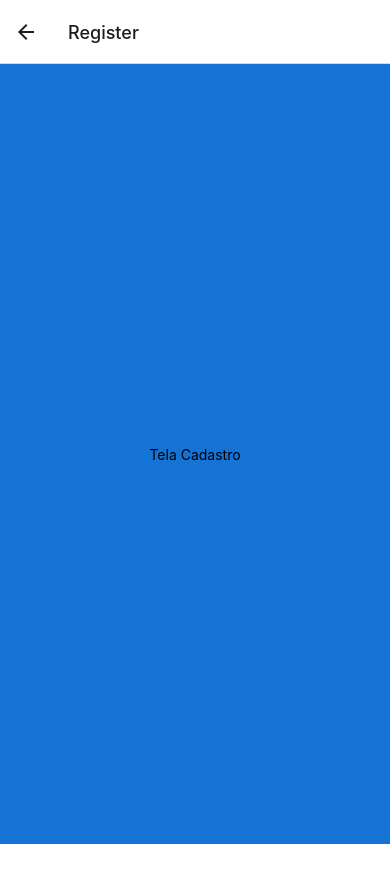
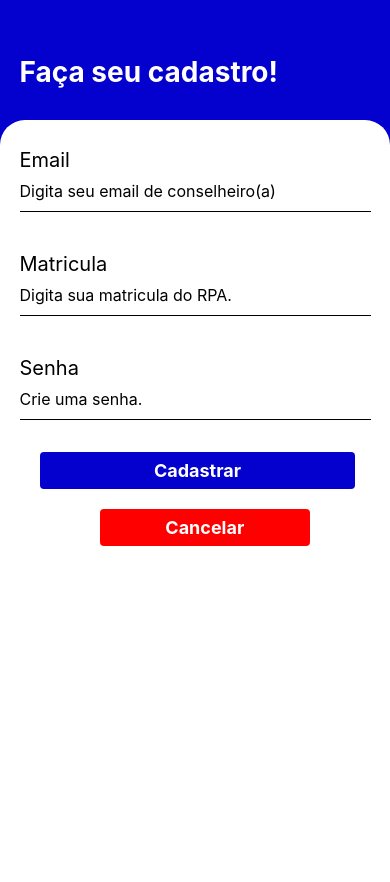
Before and after one commit to Evely-27/ProjetoEscola-OFICIAL, a React Native app in the folder app_mais_escola/: screen /Register in a window 390 px wide. Shown: the top 882 px of the page. Before the commit the page ends 844 px from the top, so only its background shows below. Built offline with nearby package versions, Linux system fonts and the light colour scheme.

Commit message:
componente  lista de escola

```diff
--- /dev/null
+++ b/app_mais_escola/src/components/PostSchools.tsx
@@ -0,0 +1,51 @@
+import { StyleSheet, Text, TouchableOpacity, View } from "react-native";
+import ClassEscolas from "../class/ClassEscolas";
+
+
+export default function PostSchools(props: { postSc: ClassEscolas }) {
+    return (
+        <View style={styles.container}>
+
+
+            <View style={styles.contflat}>
+
+
+                <TouchableOpacity style={styles.bot}>
+                    <Text>{props.postSc.nomeEscola}</Text>
+                    <Text>{props.postSc.rpa}</Text>
+                    <Text>{props.postSc.quantAlun}</Text>
+
+                </TouchableOpacity>
+
+            </View>
+
+        </View>
+    );
+}
+
+const styles = StyleSheet.create ({
+    container:{
+        flex: 1,
+        backgroundColor: '#14efdd',
+
+    },
+    contflat:{
+        flex: 2,
+        border: 'solid',
+        marginTop: 3,
+        backgroundColor: '#bece10',
+    },
+    bot:{
+        marginTop: 20,
+        height: 50,
+        width:'80%',
+        borderRadius: 12,
+        backgroundColor: '#fff',
+        justifyContent: "space-between",
+        paddingHorizontal: 15,
+        alignContent: 'center',
+        flexDirection: 'row'
+    }
+}
+
+)
--- a/app_mais_escola/src/layouts/register/Register.tsx
+++ b/app_mais_escola/src/layouts/register/Register.tsx
@@ -1,11 +1,109 @@
+import { useNavigation } from "@react-navigation/native";
 import React from "react";
-import { View, Text } from "react-native";
-import { stylesG } from "../../../assets/style/stylesGlobal";
+import { StyleSheet, Text,View , TextInput, TouchableOpacity } from "react-native";
+import * as Animatable from 'react-native-animatable';
 
-export default function Register(){
+export default function Register() {
+    const navi = useNavigation();
+
     return (
-        <View style={stylesG.background}>
-            <Text>Tela Cadastro</Text>
+        <View style={styleL.container}>
+            <Animatable.View animation="fadeInLeft" delay={500} style={styleL.containerHeader}>
+                <Text style={styleL.message}>Faça seu cadastro!</Text>
+            </Animatable.View>
+            <Animatable.View animation="fadeInUp" style={styleL.containerForm}>
+                <Text style={styleL.title}>Email</Text>
+                <TextInput placeholder="Digita seu email de conselheiro(a)" style={styleL.input}
+                />
+                 <Text style={styleL.title}>Matricula</Text>
+                <TextInput placeholder="Digita sua matricula do RPA." style={styleL.input}
+                />
+
+                <Text style={styleL.title}>Senha</Text>
+                <TextInput placeholder="Crie uma senha." style={styleL.input}
+                />
+
+                <TouchableOpacity style={styleL.button} onPress ={() =>{ navi.navigate('Login' as never)}}>
+                    <Text style={styleL.buttonText}>Cadastrar</Text>
+                </TouchableOpacity>
+
+                <TouchableOpacity style={styleL.buttonCancel} onPress ={() =>{ navi.navigate('Login' as never)}}>
+                    <Text style={styleL.buttonText}>Cancelar</Text>
+                </TouchableOpacity>
+
+
+            </Animatable.View>
         </View>
     )
 }
+
+const styleL = StyleSheet.create({
+    container: {
+        flex: 1,
+        backgroundColor: '#0400CD'
+    },
+    containerHeader:{
+        marginTop: '14%',
+        marginBottom:'8%',
+        paddingStart:'5%',
+
+    },
+    message:{
+        fontSize: 28,
+        fontWeight: 'bold',
+        color: '#fff',
+    },
+    containerForm:{
+        backgroundColor: '#fff',
+        flex: 1,
+        borderTopLeftRadius:25,
+        borderTopRightRadius: 25,
+        paddingStart: '5%',
+        paddingEnd:'5%'
+    },
+    title:{
+        fontSize: 20,
+        marginTop: 28
+    },
+    input:{
+        borderBottomWidth: 1,
+        height: 40,
+        marginBottom: 12,
+        fontSize:16
+    },
+    button:{
+        backgroundColor: '#0400CD',
+        width:'90%',
+        borderRadius: 4,
+        paddingVertical: 8,
+        marginTop: 20,
+        alignItems: 'center',
+        justifyContent: 'center',
+        marginLeft: 20,
+
+    },
+    buttonCancel:{
+        backgroundColor: 'red',
+        width:'60%',
+        borderRadius: 4,
+        paddingVertical: 8,
+        marginTop: 20,
+        alignItems: 'center',
+        justifyContent: 'center',
+        marginLeft: 80,
+    },
+    buttonText:{
+        color: "#ffffff",
+        fontSize:18,
+        fontWeight: 'bold',
+
+    },
+    buttonRegister:{
+        marginTop: 14,
+        alignSelf: 'center',
+    },
+    regText:{
+        color: '#a1a1a1'
+
+    }
+})
--- a/app_mais_escola/src/routes/Routes.tsx
+++ b/app_mais_escola/src/routes/Routes.tsx
@@ -11,10 +11,10 @@ export default function Routes() {
     return (
         <NavigationContainer>
             <Stack.Navigator>
+                <Stack.Screen name= 'Register' component={Register} options={{header: () => null}} />
                 <Stack.Screen name='Welcome' component={Welcome} options={{header: () => null}}/>
-                <Stack.Screen name='Login' component={Login} />
+                <Stack.Screen name='Login' component={Login} options={{header: () => null}} />
                 <Stack.Screen name='ListSchool' component={ListSchool} />
-                <Stack.Screen name= 'Register' component={Register} />
 
             </Stack.Navigator>
         </NavigationContainer>
```
